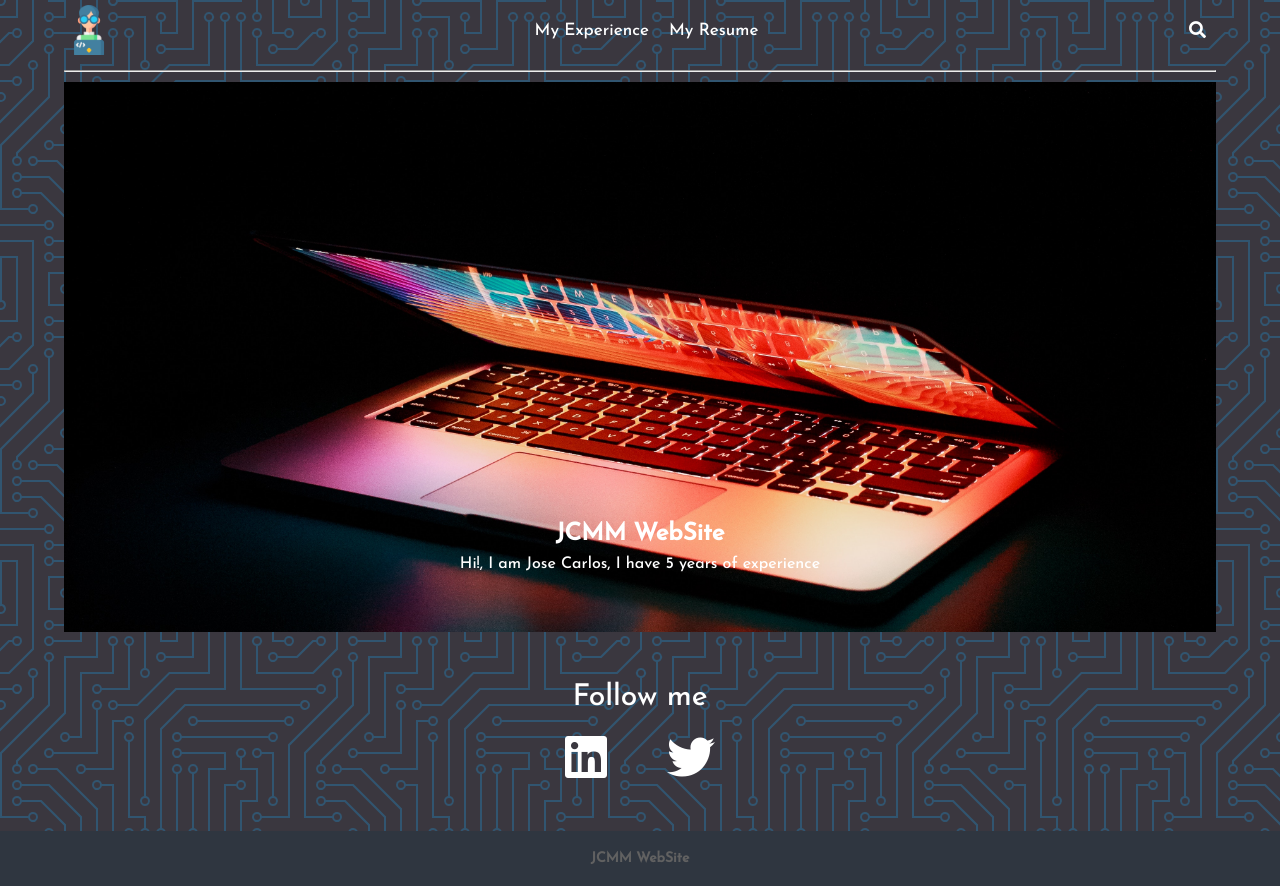
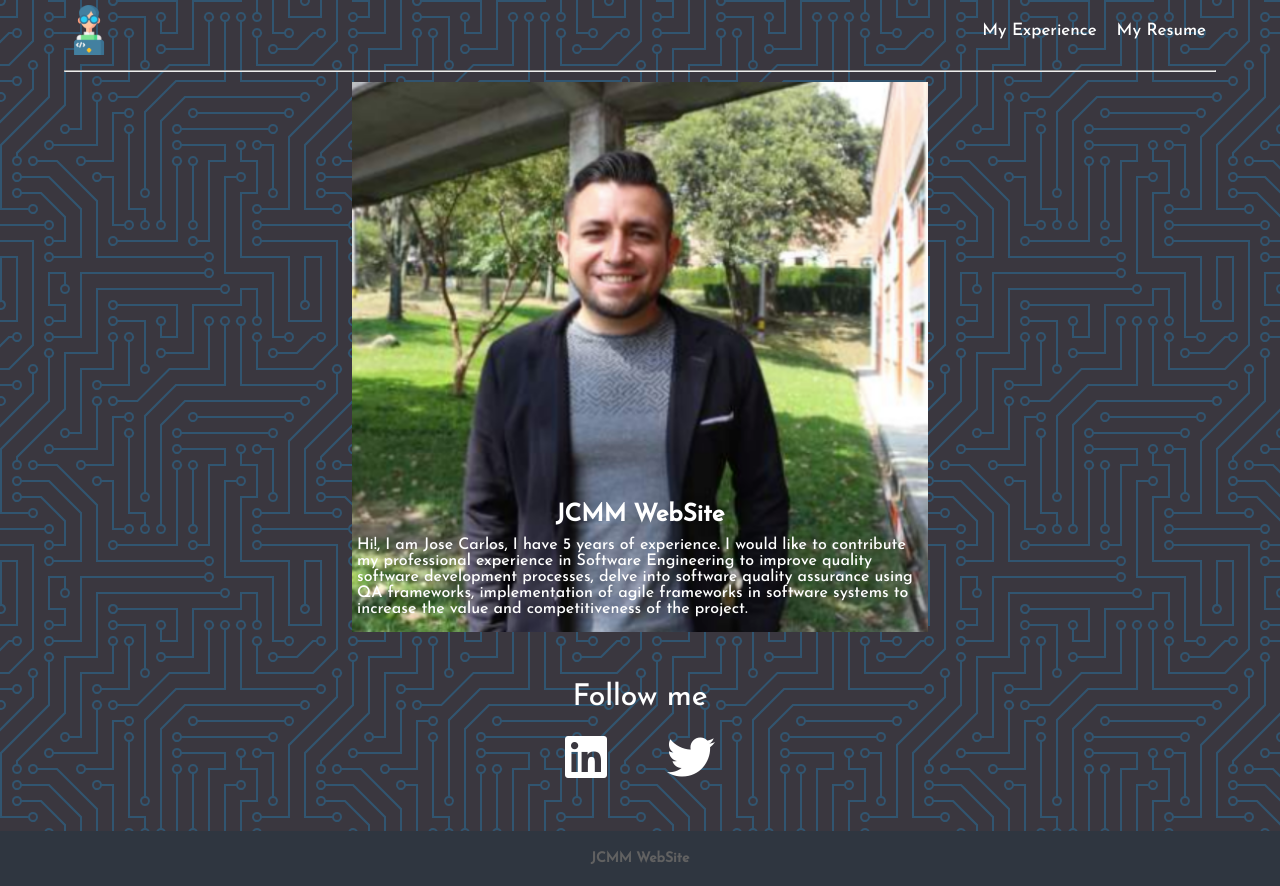
Before and after one commit to jcmena-06/jcmenawebsite, a plain HTML site: page index.html in a window 1280 px wide. Drawn offline with nearby package versions, Linux system fonts and the light colour scheme.

Commit message:
updating index file

```diff
--- a/index.html
+++ b/index.html
@@ -29,27 +29,21 @@
                         <a href="resume.html">My Resume</a>
                     </li>
             </ul>
-            <ul class="nav-menu-right">
-                <li>
-                    <a href="a">
-                        <i class="fas fa-search"></i>
-                    </a>
-                </li>
-            </ul>
+
         </nav>
         <hr>
 
         <!--Main image-->
         <header class="main-image">
             <h2>JCMM WebSite</h2>
-            <p>Hi!, I am Jose Carlos, I have 5 years of experience </p>
+            <p>Hi!, I am Jose Carlos, I have 5 years of experience. I would like to  contribute my professional experience in Software Engineering to improve quality software development processes, delve into software quality assurance using QA frameworks, implementation of agile frameworks in software systems to increase the value and competitiveness of the project.</p>
         </header>
 
 
             <section class="social">
                 <p>Follow me</p>
                 <div class="links">
-                    <a href="#">
+                    <a href="https://linkedin.com/in/jcarlosmena">
                             <i class="fab fa-linkedin"></i>
                     </a>
                     <a href="#">
--- a/styles.css
+++ b/styles.css
@@ -74,10 +74,12 @@ hr{
 }
 
 .main-image{
-    width: 100%;
+    width: 50%;
     height: 550px;
-    background: url('./img/semi_opened.jpg') no-repeat center center/cover;
-    padding: 50px;
+    background: url('./img/jcmm_pic.png') no-repeat center center/cover;
+    margin-left: auto;
+    margin-right: auto;
+    padding: 5px;
     margin-bottom: 20px;
     display: flex;
     flex-direction: column;
```
Also changed, not shown: img/jcmm_pic.png (added), img/semi_opened.jpg (deleted), 1 other file.
